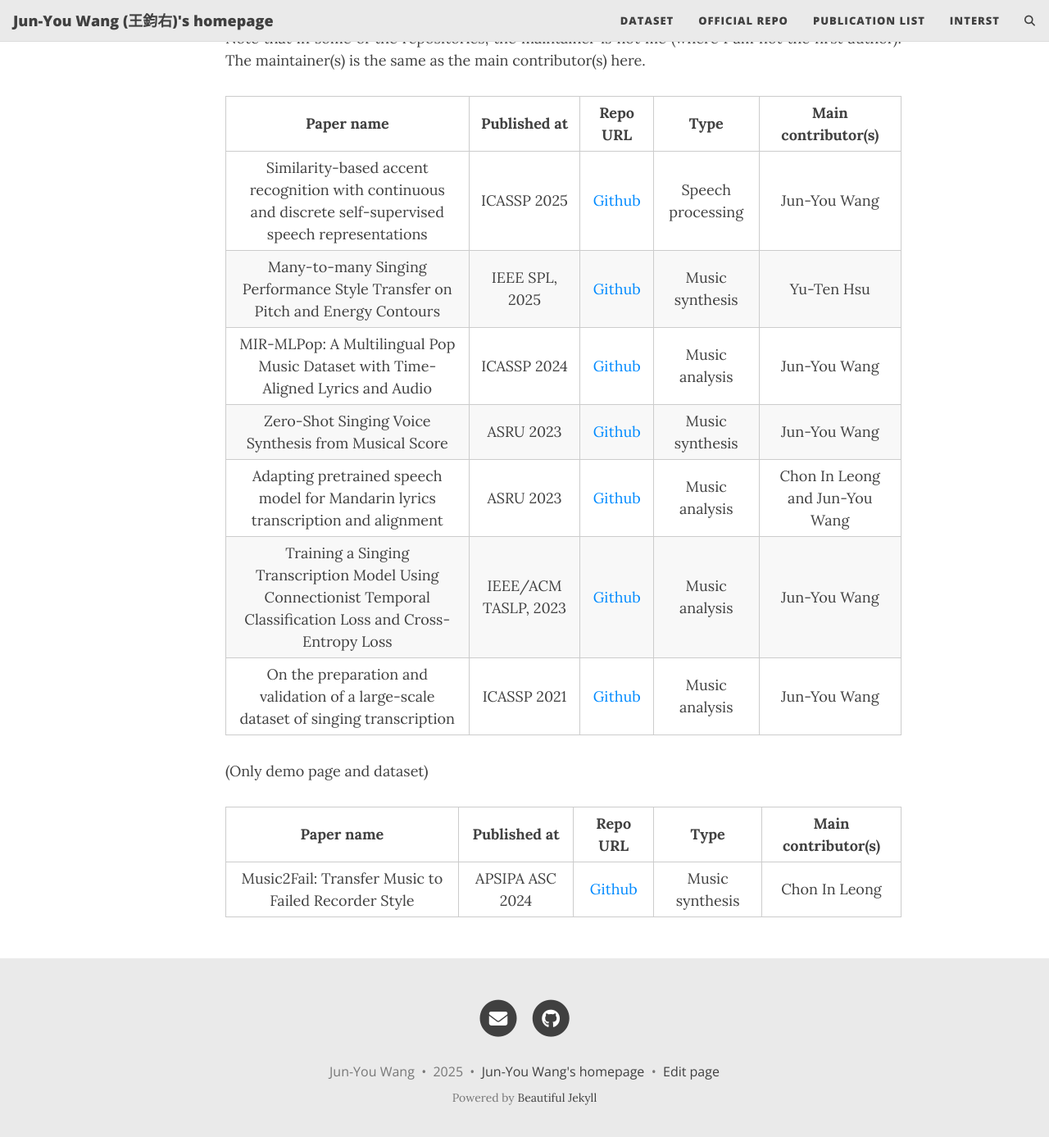
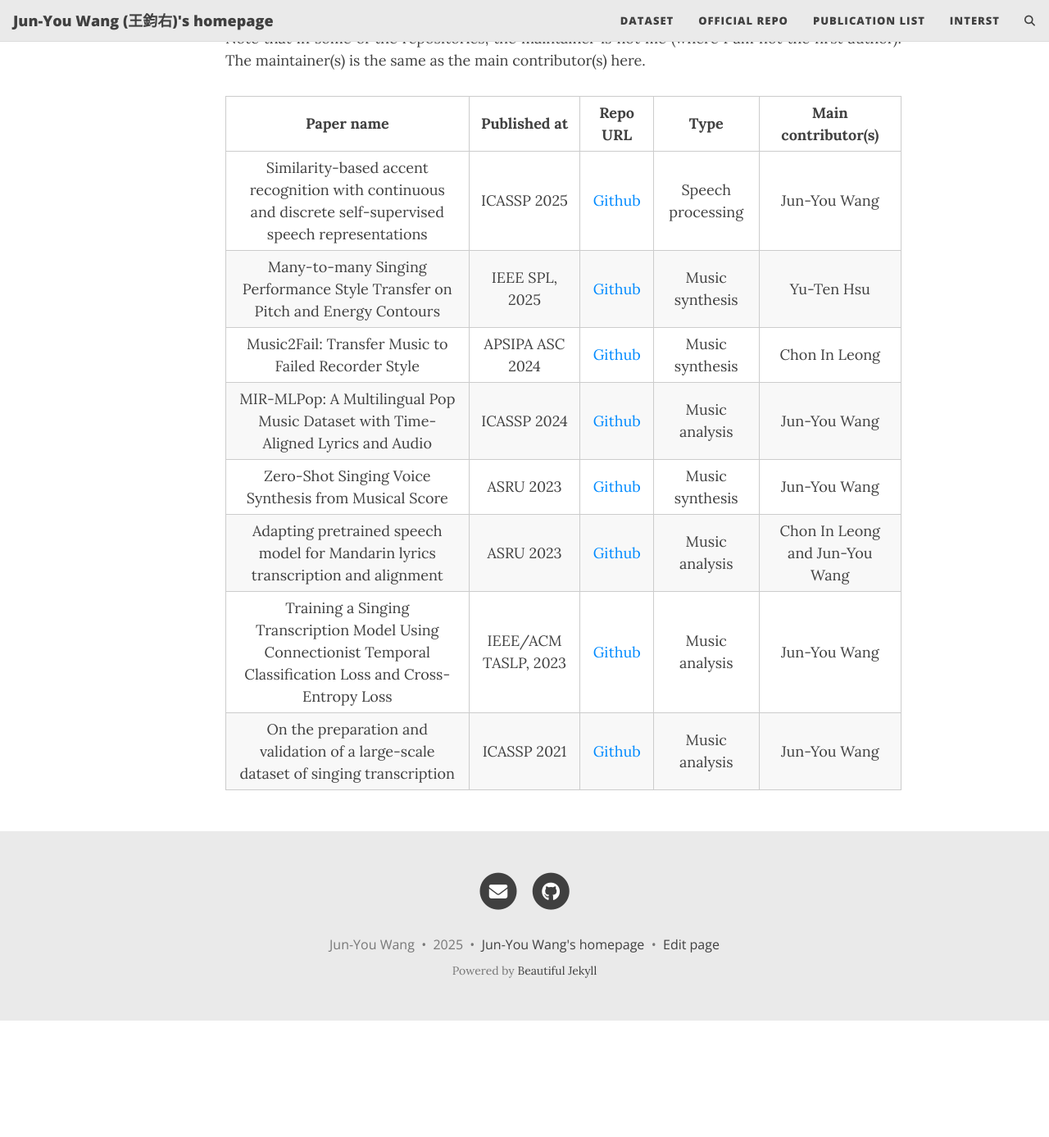
Before and after one commit to york135/york135.github.io, a Jekyll site: the page built from repo_list.md, in a window 1280 px wide and 1400 px high, scrolled down 412 px. Shown: the top 1387 px of the window at 82% size. Built offline with Jekyll 4.4.1, drawn with Linux system fonts in a browser that asks for light colours; comment, search, counter and statistics services are not loaded; after the commit the page ends 1657 px from its top, so only the background shows below that.

```diff
--- a/repo_list.md
+++ b/repo_list.md
@@ -12,14 +12,9 @@
 | :---: |:---:|:---: | :---: | :---:|
 | Similarity-based accent recognition with continuous and discrete self-supervised speech representations | ICASSP 2025 | [Github](https://github.com/york135/SSL_AR_ICASSP2025) | Speech processing | Jun-You Wang |
 | Many-to-many Singing Performance Style Transfer on Pitch and Energy Contours | IEEE SPL, 2025 | [Github](https://github.com/poohhsu/Singing-Performance-Style-Transfer) | Music synthesis | Yu-Ten Hsu |
+| Music2Fail: Transfer Music to Failed Recorder Style | APSIPA ASC 2024 | [Github](https://github.com/navi0105/Music2Fail) | Music synthesis | Chon In Leong |
 |MIR-MLPop: A Multilingual Pop Music Dataset with Time-Aligned Lyrics and Audio|ICASSP 2024|[Github](https://github.com/york135/MIRMLPop)|Music analysis|Jun-You Wang|
 |Zero-Shot Singing Voice Synthesis from Musical Score|ASRU 2023|[Github](https://github.com/york135/zero_shot_svs_ASRU2023)|Music synthesis|Jun-You Wang|
 |Adapting pretrained speech model for Mandarin lyrics transcription and alignment|ASRU 2023|[Github](https://github.com/navi0105/LyricAlignment)|Music analysis|Chon In Leong and Jun-You Wang|
 |Training a Singing Transcription Model Using Connectionist Temporal Classification Loss and Cross-Entropy Loss|IEEE/ACM TASLP, 2023|[Github](https://github.com/york135/CTC_CE_for_AST)|Music analysis|Jun-You Wang|
 |On the preparation and validation of a large-scale dataset of singing transcription|ICASSP 2021|[Github](https://github.com/york135/singing_transcription_ICASSP2021)|Music analysis|Jun-You Wang|
-
-(Only demo page and dataset)
-
-| Paper name | Published at | Repo URL | Type | Main contributor(s) |
-| :---: |:---:|:---: | :---: | :---:|
-| Music2Fail: Transfer Music to Failed Recorder Style | APSIPA ASC 2024 | [Github](https://github.com/navi0105/Music2Fail) | Music synthesis | Chon In Leong |
```
